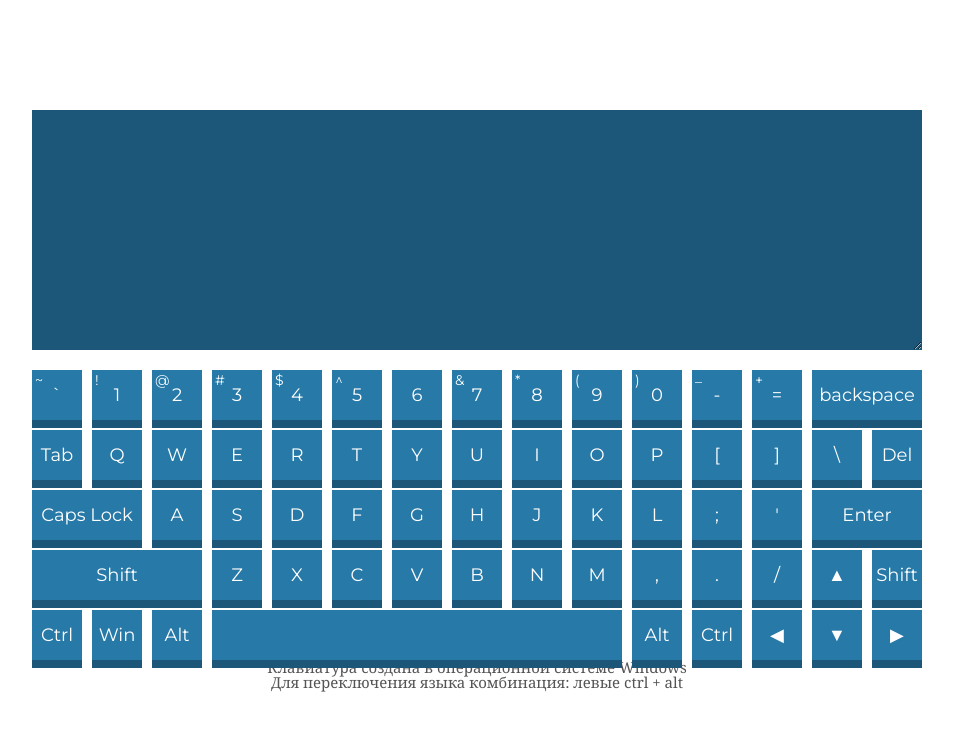
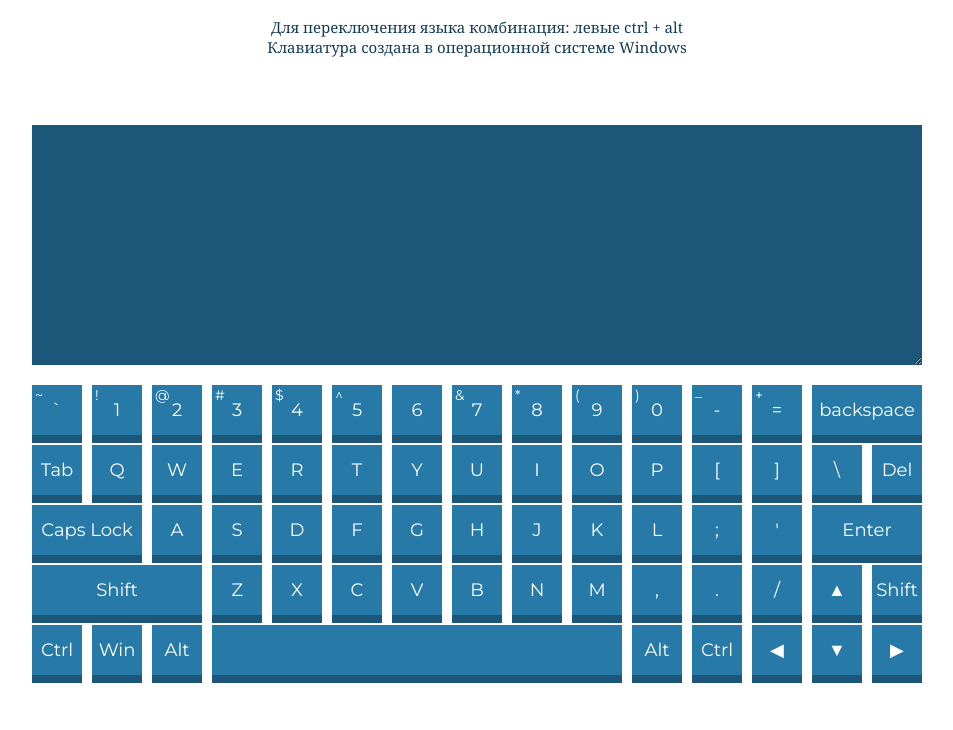
Before and after one commit to AkuLove/virtual-keyboard, a website built with webpack: page src/index.html in a window 1280 px wide. Shown: the whole page, without its empty margins (163-1116 px from the left). Built offline with nearby package versions, Linux system fonts and the light colour scheme.

Commit message:
feat: add textinfo styles

```diff
--- a/src/scss/_style.scss
+++ b/src/scss/_style.scss
@@ -179,3 +179,16 @@
 .keyboard__row_5 .keyboard__key:nth-child(4) {
     grid-column: 4 / 11;
 }
+
+.text {
+    position: fixed;
+    top: rem(40);
+    z-index: -1;
+    color: rgb(20, 61, 87);
+}
+.text-2 {
+    position: fixed;
+    top: rem(20);
+    z-index: -1;
+    color: rgb(20, 61, 87);
+}
```
